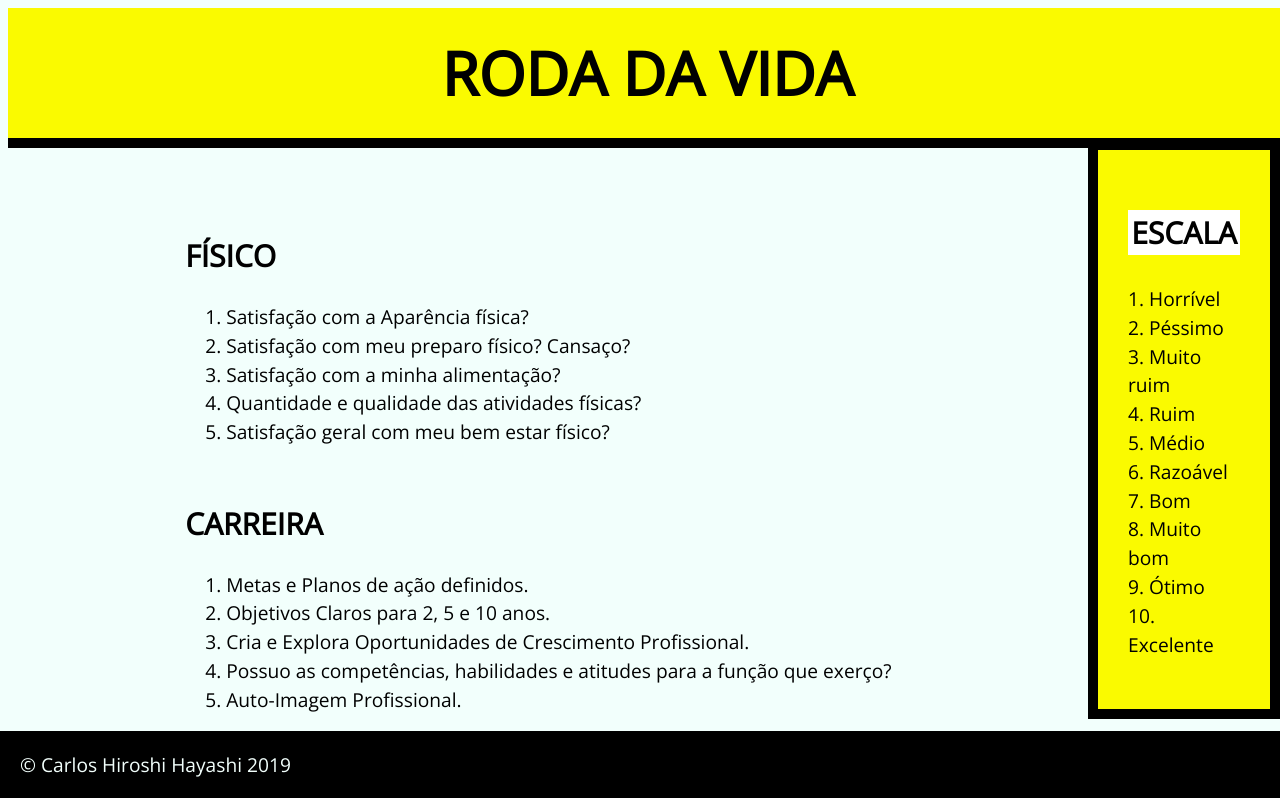
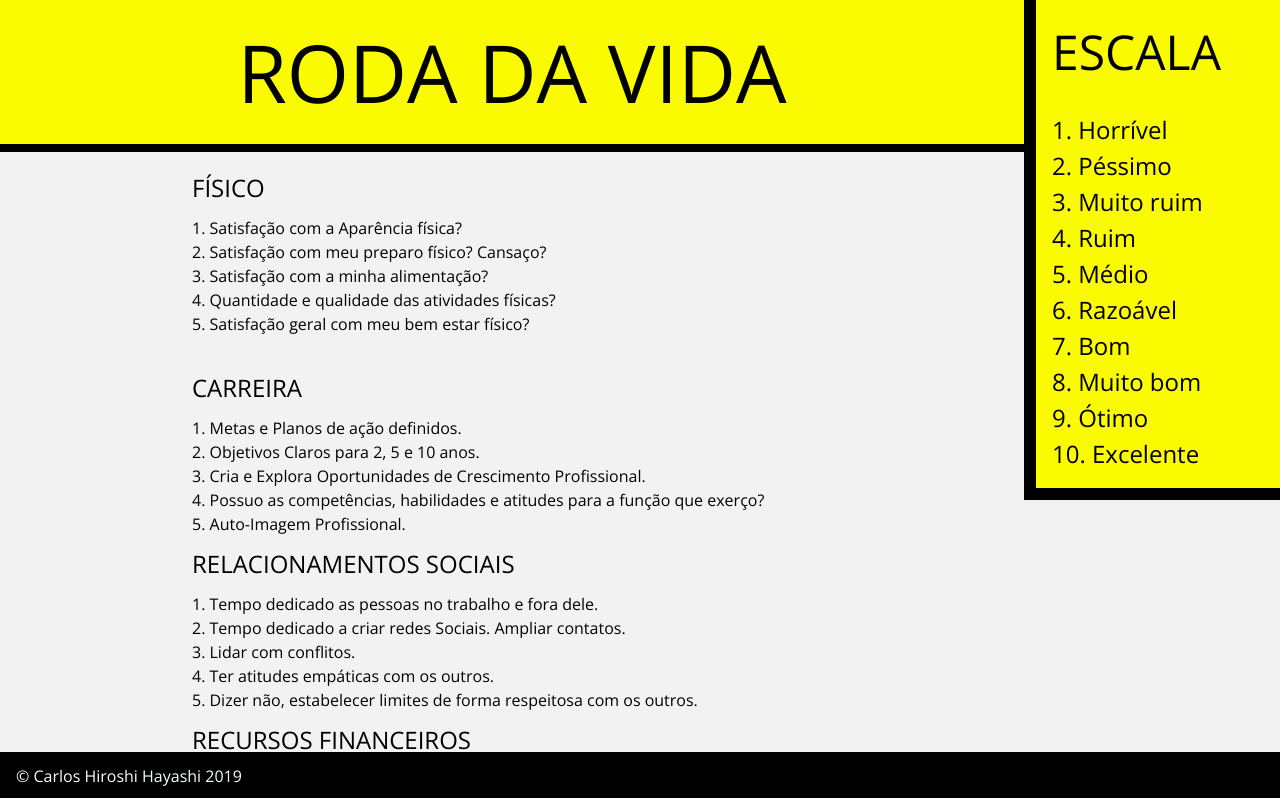
Before and after one commit to 9caca/roda-vida, a plain HTML site: page roda_da_vida.html in a window 1280 px wide. Shown: the top 798 px of the page. Drawn offline with nearby package versions, Linux system fonts and the light colour scheme.

Commit message:
frontend preparado, sem quebras

```diff
--- a/roda_da_vida.html
+++ b/roda_da_vida.html
@@ -4,104 +4,105 @@
 		<meta charset="UTF-8">
 		<title>Roda da vida.</title>
 		<link rel="stylesheet" type="text/css" href="styleCss.css">
+		<link rel="stylesheet" type="text/css" href="reset.css">
 		<link rel="stylesheet" href="https://fonts.googleapis.com/css?family=Open+Sans&display=swap">
-		<h1>Roda da Vida</h1>
 	</head>
 	<body>
 		<main>
-			<div>
-				<h2>FÍSICO</h2>
+			<h1 class="titulo-principal">Roda da Vida</h1>
+			<div class="container">
+				<h2 class="subtitulo-texto">FÍSICO</h2>
 				<p>1. Satisfação com a Aparência física?<br>
 				2. Satisfação com meu preparo físico? Cansaço?<br>
 				3. Satisfação com a minha alimentação?<br>
 				4. Quantidade e qualidade das atividades físicas?<br>
 				5. Satisfação geral com meu bem estar físico?<br><br></p>
 
-				<h2>CARREIRA</h2>
+				<h2 class="subtitulo-texto">CARREIRA</h2>
 				<p>1. Metas e Planos de ação definidos.<br>
 				2. Objetivos Claros para 2, 5 e 10 anos.<br>
 				3. Cria e Explora Oportunidades de Crescimento Profissional.<br>
 				4. Possuo as competências, habilidades e atitudes para a função que exerço?<br>
 				5. Auto-Imagem Profissional.<br></p>
 
-				<h2>RELACIONAMENTOS SOCIAIS</h2>
+				<h2 class="subtitulo-texto">RELACIONAMENTOS SOCIAIS</h2>
 				<p>1. Tempo dedicado as pessoas no trabalho e fora dele.<br>
 				2. Tempo dedicado a criar redes Sociais. Ampliar contatos.<br>
 				3. Lidar com conflitos.<br>
 				4. Ter atitudes empáticas com os outros.<br>
 				5. Dizer não, estabelecer limites de forma respeitosa com os outros.<br></p>
 
-				<h2>RECURSOS FINANCEIROS</h2>
+				<h2 class="subtitulo-texto">RECURSOS FINANCEIROS</h2>
 				<p>1. Satisfação com a remuneração atual?<br>
 				2. Tenho dinheiro sufuciente para enfrentar uma crise?<br>
 				3. Satisfeito com os investimentos realizados nos últimos 5 anos?<br>
 				4. Novas Oportunidades de Aumentar a Renda nos próximos 2 anos.<br>
 				5. Equilíbrio entre Ganhos e Gastos<br></p>
 
-				<h2>SAÚDE E DISPOSIÇÃO</h2>
+				<h2 class="subtitulo-texto">SAÚDE E DISPOSIÇÃO</h2>
 				<p>1. Alimentação Equilibrada.<br>
 				2. Exercícios físicos Regulares.<br>
 				3. Dorme horas suficiente para sentir-se revigorado?<br>
 				4. Nível de energia e disposição.<br>
 				5. Atividades de Cuidado com a Saúde e Bem-estar<br></p>
 
-				<h2>DESENVOLVIMENTO PESSOAL</h2>
+				<h2 class="subtitulo-texto">DESENVOLVIMENTO PESSOAL</h2>
 				<p>1. Frequência e participação em cursos e eventos.<br>
 				2. Leitura de livros e artigos sobre temas humanísticos.<br>
 				3. Tempo dedicado ao aprimoramento pessoal e profissional?<br>
 				4. Busca e aceitação de Feedback?<br>
 				5. Capacidade de criar e empreender mudanças<br></p>
 
-				<h2>ROMANCE</h2>
+				<h2 class="subtitulo-texto">ROMANCE</h2>
 				<p>1. Tempo dedicado ao parceiro (a).<br>
 				2. Grau de abertura para falar e ouvir.<br>
 				3. Satisfação com as Relações Sexuais.<br>
 				4. Criação de Momentos Românticos.<br>
 				5. Compartilhamento de Sonhos e expectativas de vida<br></p>
 
-				<h2>DIVERSÃO E LAZER</h2>
+				<h2 class="subtitulo-texto">DIVERSÃO E LAZER</h2>
 				<p>1. Qualidade (foco na atividade de lazer) do tempo dedicado ao lazer.<br>
 				2. Satisfação com a quantidade e qualidade das férias.<br>
 				3. Sensação de Revigoramento após o descanço.<br>
 				4. Satisfação com a periodicidade das atividades de lazer.<br>
 				5. Satisfação com as atividades de lazer e diversão<br></p>
 
-				<h2>CONTRIBUIÇÃO SOCIAL</h2>
+				<h2 class="subtitulo-texto">CONTRIBUIÇÃO SOCIAL</h2>
 				<p>1. Tempo dedicado a atividades de Contribuição Social.<br>
 				2. Qualidade das atividades de Contribuição social.<br>
 				3. Recursos destinados a Contribuição Social.<br>
 				4. Objetivos claros na Contribuição Social.<br>
 				5. Satisfação nas atividades de Contribuição Social.<br></p>
 
-				<h2>ESPIRITUALIDADE</h2>
+				<h2 class="subtitulo-texto">ESPIRITUALIDADE</h2>
 				<p>1. Tempo utilizado com questões espirituais.<br>
 				2. Nível de Crescimento Espiritual.<br>
 				3. Sentimento de Gratidão e Perdão.<br>
 				4. Contribuição para a vida Prática.<br>
 				5. Nível de Paz interior.<br></p>
 
-				<h2>FAMILIA</h2>
+				<h2 class="subtitulo-texto">FAMILIA</h2>
 				<p>1. Tempo dedicado as pessoas da Família.<br>
 				2. Lidar com os conflitos.<br>
 				3. Ter atitudes empáticas com a Família?<br>
 				4. Tem limites claros e respeitosos estabelecidos?<br>
 				5. Compartilha sonhos e objetivos?<br></p>
 
-				<h2>EQUILIBRIO EMOCIONAL</h2>
+				<h2 class="subtitulo-texto">EQUILIBRIO EMOCIONAL</h2>
 				<p>1. Nível de Concentração em coisas boas.<br>
 				2. Controle das ações Impulsivas?<br>
 				3. Controle de Comportamentos Impulsivos?<br>
 				4. Controle de palavras proferidas em momentos e formas inadequadas?<br>
 				5. Estado Emocional adequado em situações do dia a dia alinhado aos objetivos?<br></p>
 
-				<h2>PLENITUDE E FELICIDADE</h2>
+				<h2 class="subtitulo-texto">PLENITUDE E FELICIDADE</h2>
 				<p>1. Tem feito ultimamente coisas que lhe trazem sentimento de felicidade.<br>
 				2. Sentimento de estar extraindo o melhor da vida.<br>
 				3. Tem utilizado tempo com coisas que contribuirão a curte, médio e longo prazo para o futuro de  almeja.<br>
 				4. Satisfação com as ações e resultados alcaçados.<br>
 				5. Nivel de sentimento de uma vida equilibrada e Plena.<br></p>
 
-				<h2>REALIZAÇÃO E PROPÓSITO</h2>
+				<h2 class="subtitulo-texto">REALIZAÇÃO E PROPÓSITO</h2>
 				<p>1. Realização na vida Pessoal.<br>
 				2. Realização na vida Profissional.<br>
 				3. Realização na vida em Sociedade.<br>
@@ -109,11 +110,8 @@
 				5. Suas ações estão alinhadas a estes Propósitos.<br>
 			</div>
 		</main>
-
-		<script src="graficoJS.js"></script>
-
-		<aside>
-			<h3>ESCALA</h3>
+		<aside class="navegacao-site">
+			<h1>ESCALA</h1>
 			<nav>
 				1. Horrível<br>
 				2. Péssimo<br>
--- a/styleCss.css
+++ b/styleCss.css
@@ -1,116 +1,102 @@
 body{
-  background-color: #F2FFFC;
+  background-color: #F2F2F2;
   font-family: 'Open Sans', sans-serif;
   font-size: 120%;
-  line-height: 1.5
+  line-height: 1.5;
+}
+
+h1,
+h2,
+.subtitulo-principal {
+    font-family: "Open Sans", sans-serif;
+    font-size: 1em;
 }
 
 h1 {
-  font-size: 60px;
+    text-transform: uppercase;
+    font-size: 3em;
+    font-family: "Open Sans", sans-serif;
+}
+
+.titulo-principal {
+  font-size: 5em;
   text-align: center;
   background-color: #FAFA00;
   color: #000;
-  padding: 20px;
-  border-bottom: 10px solid #000;
-  text-transform: uppercase;
-  font-family: 'Open Sans', sans-serif;
-  position: relative;
-  width: 98%;
-  margin-left: 0;
-  margin-top: 0;
-  clear: both;
+  padding: 2rem;
+  border-bottom: .5rem solid #000;
+  font-family: "Open Sans", sans-serif;
 }
 
-h3 {
-  font-size: 30px;
-  background-color: #FFF;
-  text-align: center;
-  font-family: 'Open Sans', sans-serif;
-  text-transform: uppercase;
+.subtitulo-texto {
+    font-size: 1.5em;
+    clear: both;
+    font-family: "Open Sans", sans-serif;
 }
 
-main h2 {
-  font-size: 30px;
-  text-align: adjust;
-  font-family: sans-serif;
-  font-family: 'Open Sans', sans-serif;
+main a {
+    color: #851944;
 }
 
-main div {
-    padding: 5px 0;
+main p {
+    text-align: justify;
+    margin: 1rem 0;
+    font-family: "Open Sans", sans-serif;
+    line-height: 1.5;
 }
 
-div {
-    width: 750px;
-    margin-left: auto;
-    margin-right: auto;
+.navegacao-site {
+    font-family: "Open Sans", sans-serif;
+    text-align: left;
+    line-height: 1.5;
+    font-size: 1.5em;
+    background-color: #FAFA00;
+    color: #000;
+    padding: 1rem;
+    border-left: .5em solid black;
+    border-bottom: .5em solid black;
+    box-sizing: border-box;
 }
 
-main{
-  float: left;
-  width: 85%;
-  padding: 15px;
-  margin-bottom: 80px;
+.navegacao-site a {
+    color: inherit;
+    font-family: "Open Sans Condensed", "Arial", sans-serif;
+    text-transform: lowercase;
 }
 
-strong {
-    font-weight: bold;
-}
-
-em {
-    font-style: italic;
-}
-
-p {
-  text-align: justify;
-  margin: 20px;
-}
-
-blockquote {
-  background-color: #D9E5E3;
-  padding: 20px;
-  border: 10px solid #C2CCCA;
-  width: 250px;
-  margin: 20px 40px;
-  box-sizing: border-box;
-  font-style: italic;
-}
-
-aside {
-  background-color: #FAFA00;
-    color: #000;
-    padding: 30px;
-    text-align: left;
-    float: right;
-    clear: right;
-    box-sizing: border-box;
-    width: 15%;
-    border: 10px solid #000;
-    position: fixed;
-    top: 140px;
-    right: 0;
-}
-
-nav h1 {
-    font-size: 30px;
-    margin-bottom: 5px;
-}
-
-nav a {
-  color: inherit;
-  text-transform: lowercase;
+.navegacao-site h1 {
+    font-size: 2em;
+    margin-bottom: .5em;
 }
 
 .rodape-pagina {
+  font-family: 'Open Sans', sans-serif;
   background-color: #000;
   color: #F2FFFC;
-  padding: 20px;
-}
-
-footer{
+  padding: 1em;
   clear: both;
   position: fixed;
   bottom: 0;
   left: 0;
   width: 100%;
+  box-sizing: border-box;
 }
+
+.container {
+  width: 80ch;
+  margin-left: auto;
+  margin-right: auto;
+  padding: 1.5em 0;
+}
+
+main {
+    width: 80%;
+    float: left;
+    padding-bottom: 4em;
+}
+
+.navegacao-site {
+    width: 20%;
+    float: right;
+    position: relative;
+}
```
